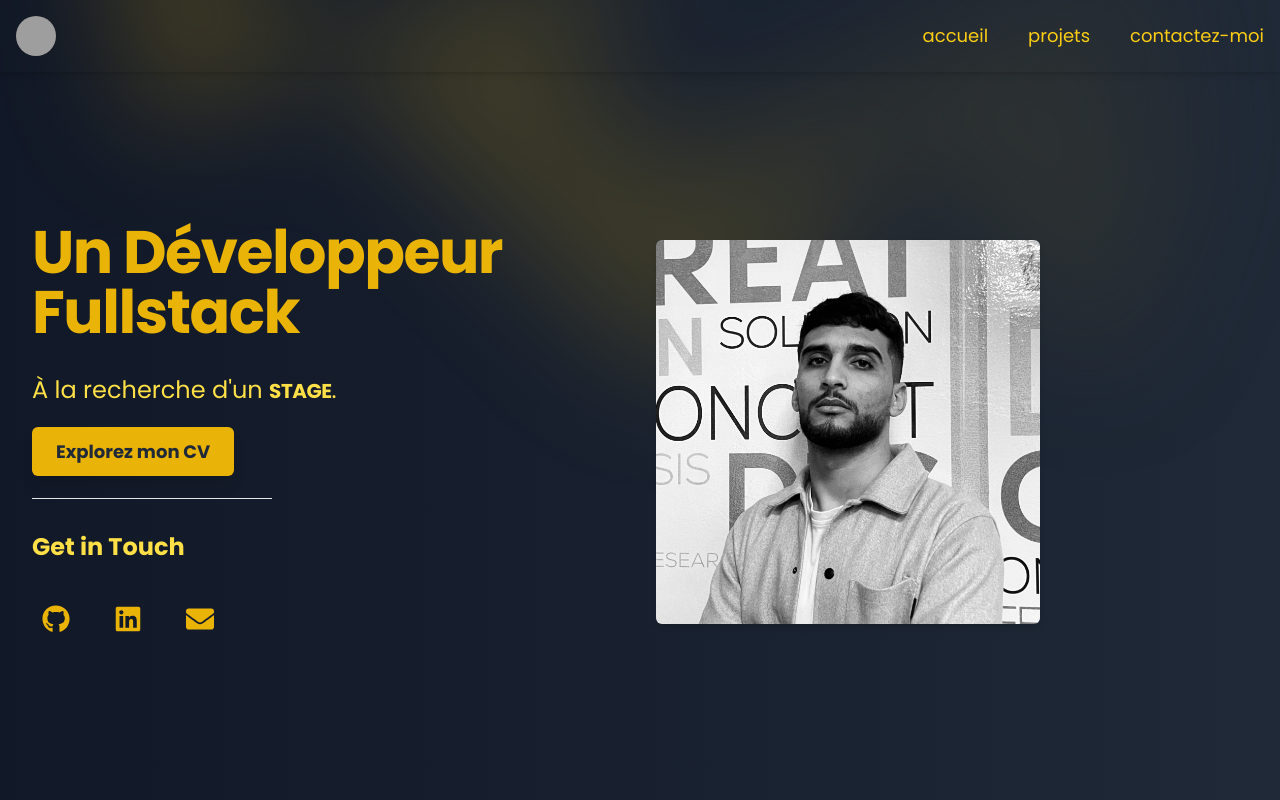
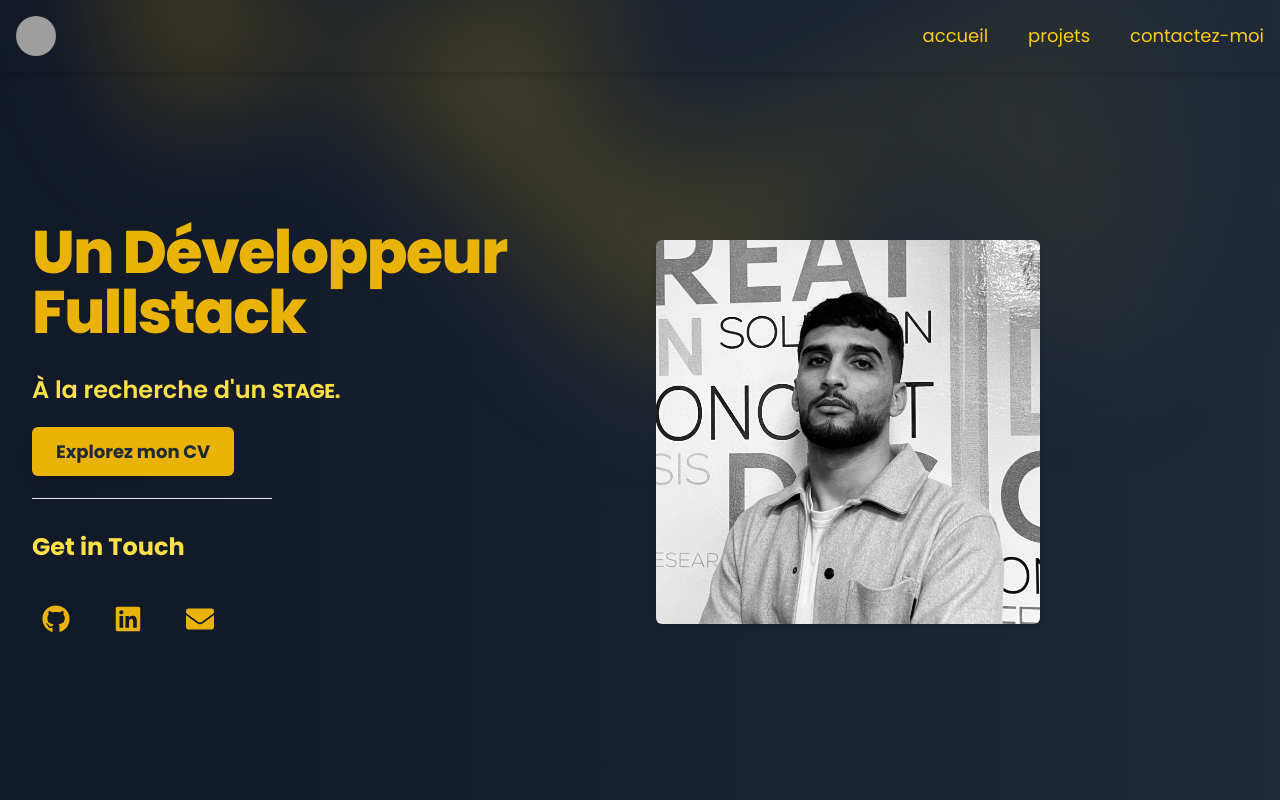
Before and after one commit to aznidi/aznidi-salah, a React (Vite) app: page / in a window 1280 px wide. Shown: the top 800 px of the page. Built offline with nearby package versions, Linux system fonts and the light colour scheme; grey boxes are pictures that could not be loaded.

Commit message:
adjust text hero

```diff
--- a/src/components/Hero.jsx
+++ b/src/components/Hero.jsx
@@ -82,7 +82,7 @@ function Hero() {
             animate={{ opacity: 1, y: 0 }}
             transition={{ delay: 0.3, duration: 0.6 }}
             className="font-poppins text-3xl md:text-4xl lg:text-5xl
-            xl:text-6xl lg:font-extrabold xl:font-bold tracking-tight text-yellow-500"
+            xl:text-6xl font-extrabold tracking-tight text-yellow-500"
           >
             <span ref={changingTextRef}></span>
           </motion.h1>
@@ -91,7 +91,8 @@ function Hero() {
             initial={{ opacity: 0 }}
             animate={{ opacity: 1 }}
             transition={{ delay: 0.5, duration: 0.6 }}
-            className="font-poppins text-lg sm:text-xl lg:text-2xl max-w-2xl text-yellow-300 leading-relaxed"
+            className="font-poppins text-lg sm:text-xl font-semibold
+            lg:text-2xl max-w-2xl text-yellow-300 leading-relaxed"
           >
             À la recherche d'un <span className="font-bold uppercase text-xl tracking-tight">stage</span>.
           </motion.p>
```
